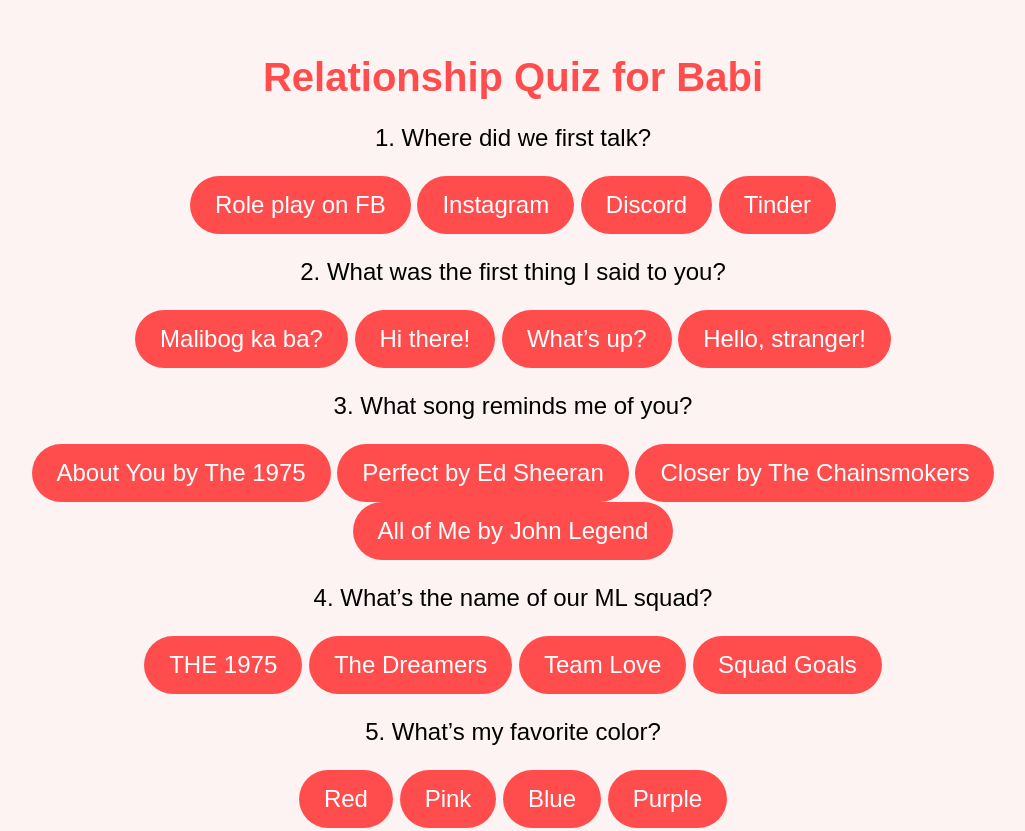
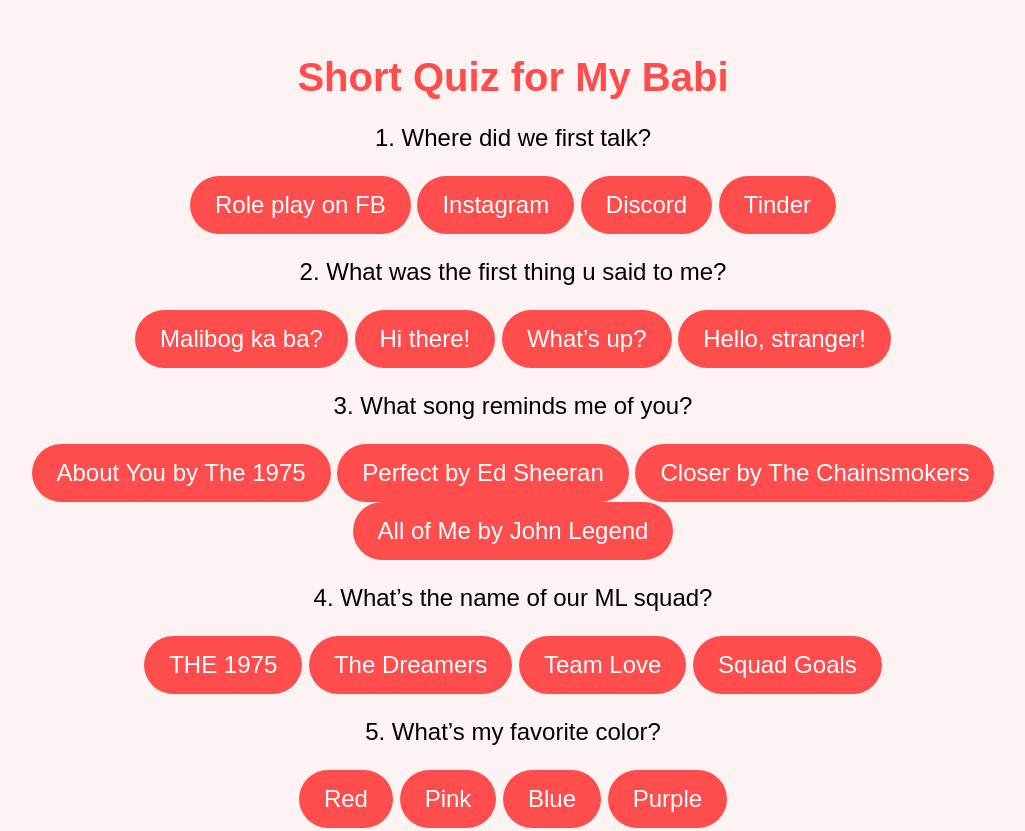
Before and after one commit to leondre-alt/My-angel-kaye, a plain HTML site: page index.html in a window 1280 px wide. Shown: the top 831 px of the page, without its empty margins (127-1152 px from the left). Drawn offline with Linux system fonts and the light colour scheme.

Commit message:
Update index.html

```diff
--- a/index.html
+++ b/index.html
@@ -51,7 +51,7 @@
 </head>
 <body>
 
-  <h1>Relationship Quiz for Babi</h1>
+  <h1>Short Quiz for My Babi</h1>
 
   <div id="quiz-container">
     <div class="question" id="question-1">
@@ -63,7 +63,7 @@
     </div>
 
     <div class="question" id="question-2">
-      <p>2. What was the first thing I said to you?</p>
+      <p>2. What was the first thing u said to me?</p>
       <button class="btn" onclick="checkAnswer(2, 'malibog ka ba?')">Malibog ka ba?</button>
       <button class="btn" onclick="checkAnswer(2, 'Hi there!')">Hi there!</button>
       <button class="btn" onclick="checkAnswer(2, 'What’s up?')">What’s up?</button>
```
